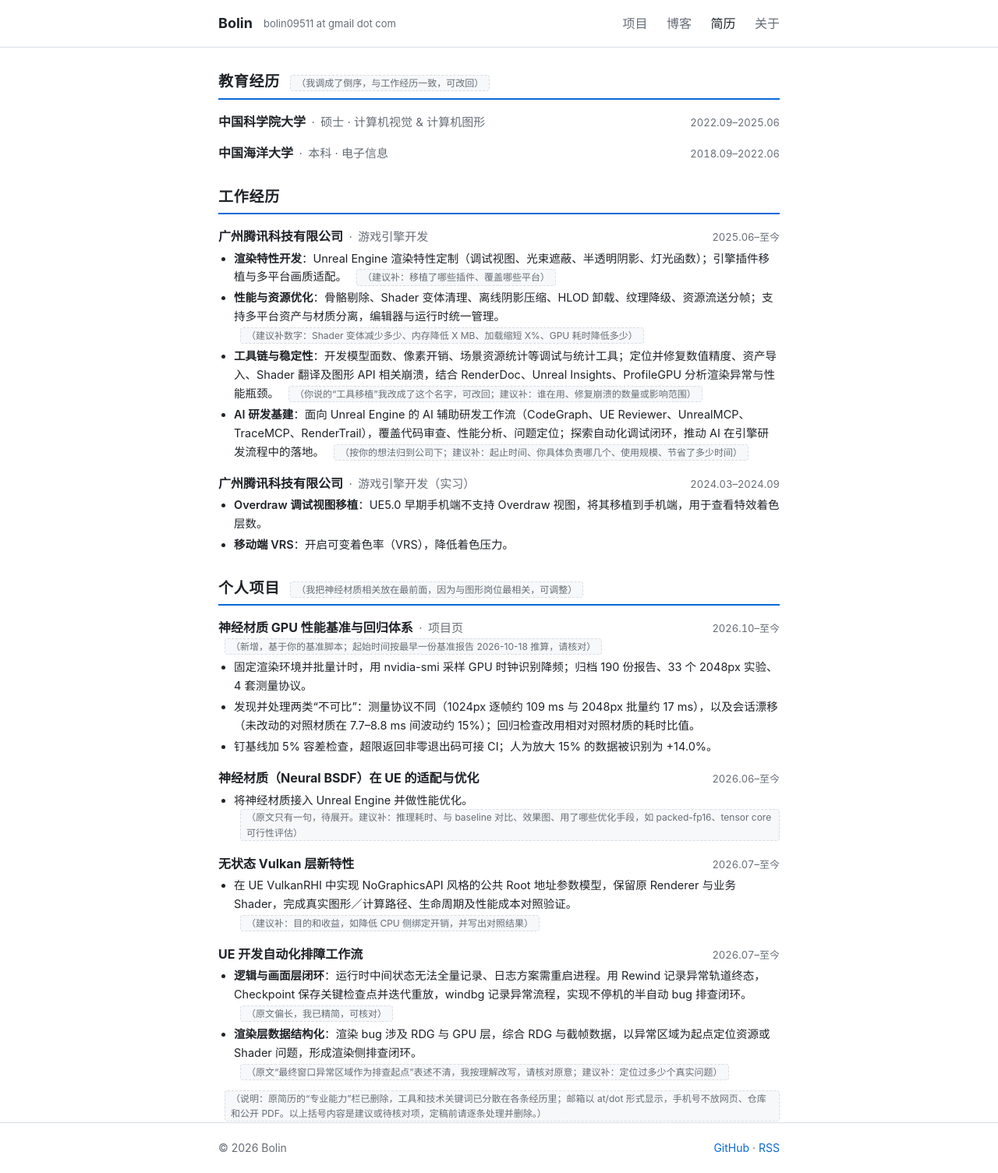
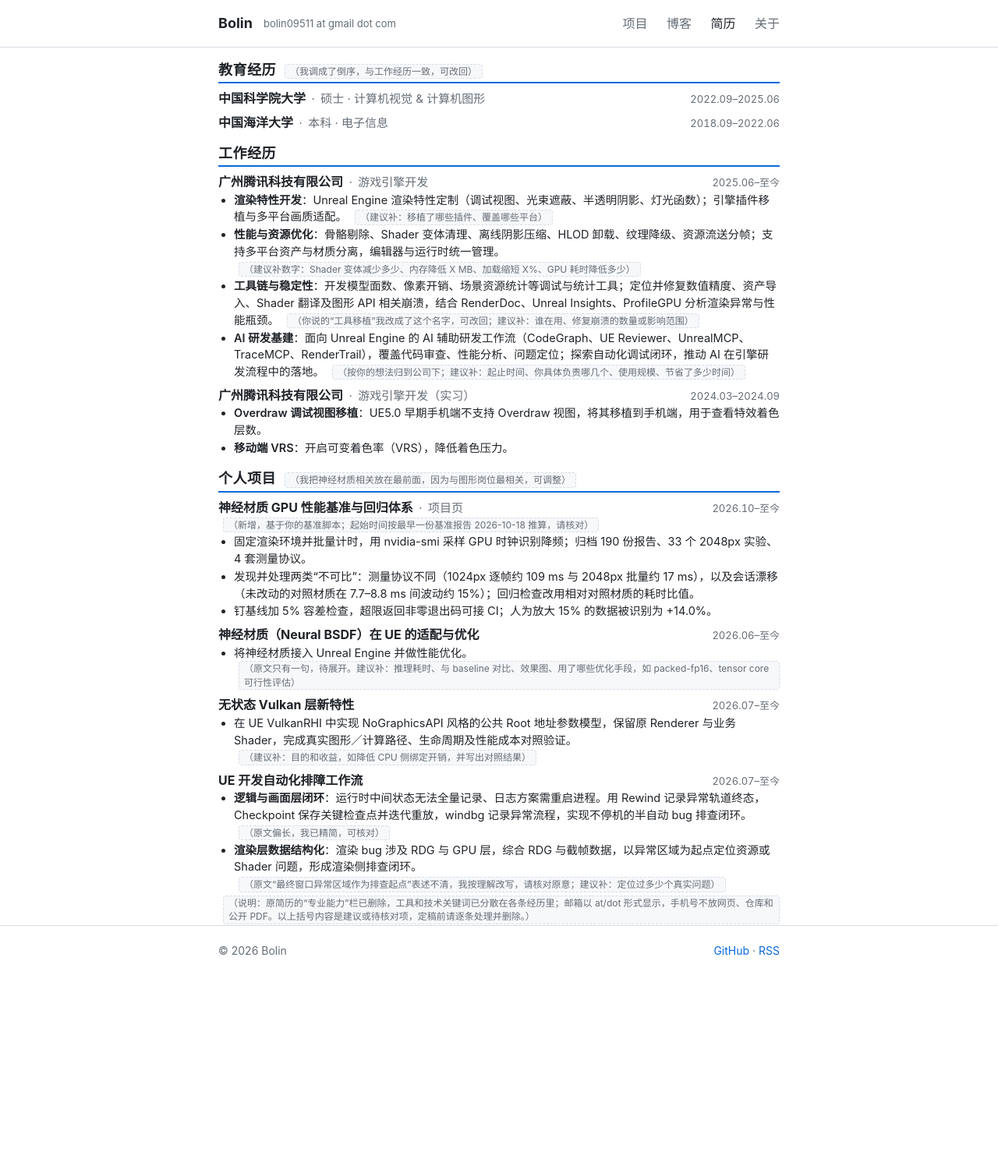
Before and after one commit to bolin12/bolin12.github.io, a Jekyll site: the page built from resume.md, in a window 1280 px wide. Shown: the whole page at 78% size. Built offline with Jekyll 4.4.1, drawn with Linux system fonts in a browser that asks for light colours; our own code applies the rules of GitHub Pages for plain Markdown files; after the commit the page ends 1252 px from its top, so only the background shows below that.

Commit message:
Resume page: tighter spacing

```diff
--- a/assets/css/style.css
+++ b/assets/css/style.css
@@ -44,13 +44,13 @@ table{border-collapse:collapse}td,th{border:1px solid var(--line);padding:6px 12
 .resume .entry{margin:10px 0 2px}
 .more{font-size:13px;font-weight:400;margin-left:8px}
 .header-note{margin:0 auto 0 14px;color:var(--muted);font-size:13px}.note{font-size:.9em}
-.resume h2{font-size:19px;margin:30px 0 8px;padding-bottom:6px;border-bottom:2px solid var(--accent);letter-spacing:.04em}
-.resume .entry{align-items:baseline;margin:16px 0 4px;font-weight:400}
+.resume h2{font-size:18px;margin:16px 0 4px;padding-bottom:3px;border-bottom:2px solid var(--accent);letter-spacing:.03em;line-height:1.4}
+.resume .entry{align-items:baseline;margin:8px 0 1px;font-weight:400;line-height:1.4}
 .resume .org{font-size:16px;font-weight:700}
 .resume .role{font-size:15px;font-weight:400;color:var(--muted)}
 .resume .role::before{content:"·";margin:0 .5em}
 .resume .when{font-size:13px;font-variant-numeric:tabular-nums}
-.resume ul{margin:4px 0 12px;padding-left:20px}
-.resume li{font-size:14.5px;line-height:1.65;margin:3px 0}
+.resume ul{margin:1px 0 4px;padding-left:20px}
+.resume li{font-size:14.5px;line-height:1.5;margin:1px 0}
 .resume li strong{font-weight:600}
-.resume .note{display:inline-block;margin:0 0 0 8px;padding:0 7px;font-size:12px;font-weight:400;line-height:1.6;letter-spacing:0;color:var(--muted);background:var(--card);border:1px dashed var(--line);border-radius:4px}
+.resume .note{display:inline-block;margin:0 0 0 6px;padding:0 6px;font-size:12px;font-weight:400;line-height:1.45;letter-spacing:0;color:var(--muted);background:var(--card);border:1px dashed var(--line);border-radius:4px}
```
